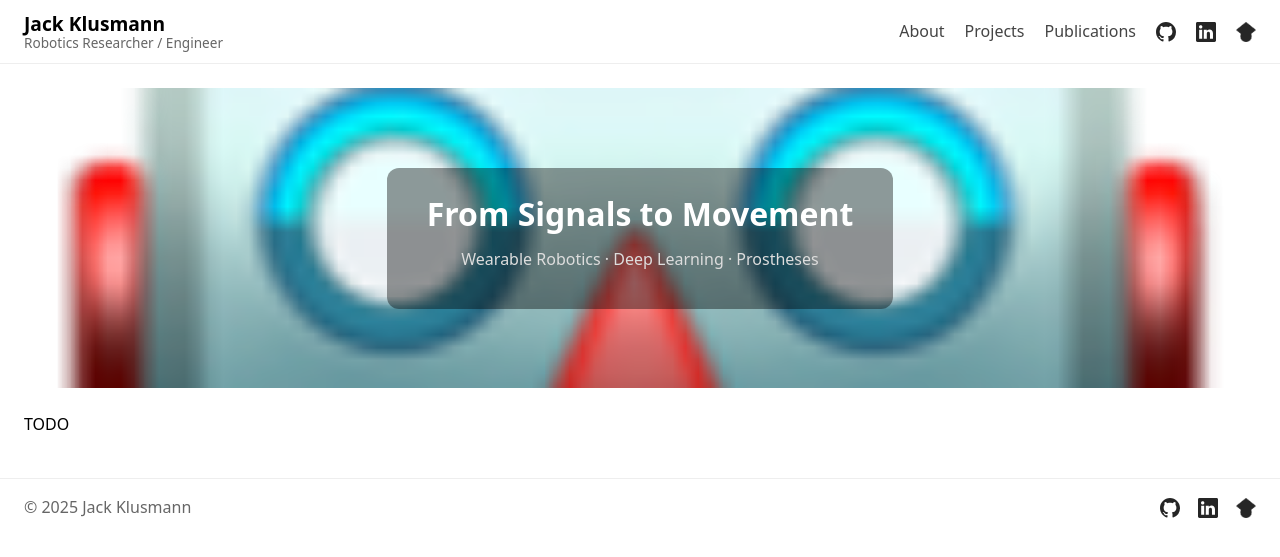
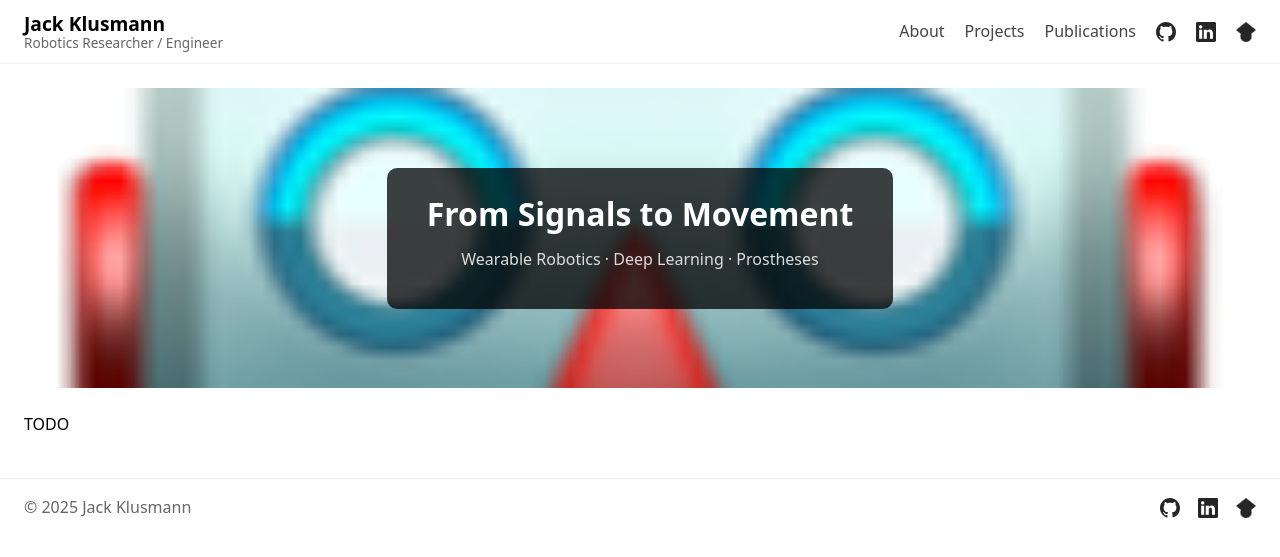
Before and after one commit to Jack-Klusmann/jack-klusmann.github.io, a Jekyll site: the page built from _projects/from_signals_to_movement.md, in a window 1280 px wide. Shown: the top 557 px of the page. Built offline with Jekyll 4.4.1, drawn with Linux system fonts in a browser that asks for light colours.

Commit message:
Fixed borders

```diff
--- a/assets/css/style.css
+++ b/assets/css/style.css
@@ -30,7 +30,7 @@
   display: block;
   text-decoration: none;
   border: 1px solid #eee;
-  border-radius: 14px;
+  border-radius: 10px;
   overflow: hidden;
   transition: transform 0.08s ease, box-shadow 0.08s ease;
 }
@@ -56,7 +56,7 @@
 }
 .hero {
   width: 100%;
-  border-radius: 14px;
+  border-radius: 10px;
   margin: 8px 0 16px 0;
 }
 
@@ -215,7 +215,7 @@
 .media-grid figure {
   margin: 0;
   border: 1px solid #eee;
-  border-radius: 12px;
+  border-radius: 10px;
   overflow: hidden;
   background: #fff;
 }
@@ -241,7 +241,7 @@
   height: 300px;
   background-size: cover;
   background-position: center;
-  border-radius: 14px;
+  border-radius: 10px;
   margin-bottom: 24px;
   display: flex;
   align-items: center;
@@ -249,9 +249,9 @@
 }
 
 .project-hero .overlay {
-  background: rgba(0,0,0,0.4);
+  background: rgba(0,0,0,0.75);
   padding: 20px 40px;
-  border-radius: 12px;
+  border-radius: 10px;
   text-align: center;
 }
 
```
